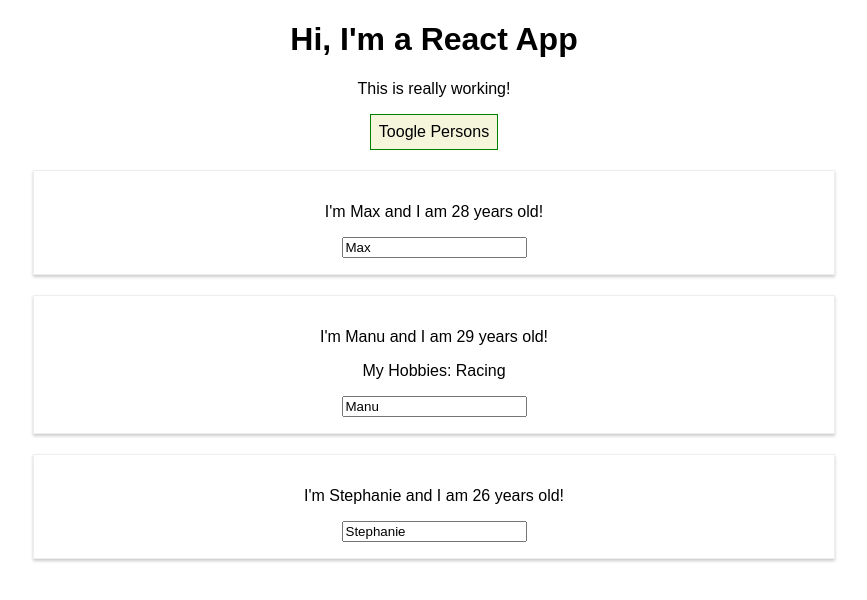
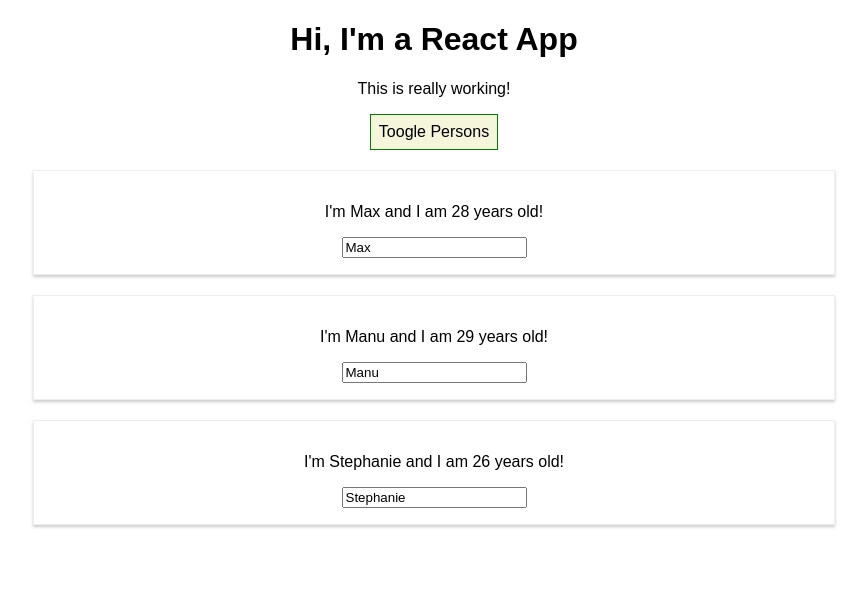
Before and after one commit to ArtCortijo/react-guide, a React (Create React App) app: page / in a window 1280 px wide. Shown: the top 600 px of the page, without its empty margins (206-1073 px from the left). Built offline with nearby package versions, Linux system fonts and the light colour scheme.

Commit message:
Outputting Lists

```diff
--- a/src/App.js
+++ b/src/App.js
@@ -57,23 +57,11 @@
     if (this.state.showPersons) {
       persons = (
         <div>
-          <Person
-            name={this.state.persons[0].name}
-            age={this.state.persons[0].age}
-          />
-          <Person
-            name={this.state.persons[1].name}
-            age={this.state.persons[1].age}
-            // passing methods as props
-            click={this.switchNameHandler.bind(this, 'Kali')}
-            changed={this.nameChangeHandler}
-          >
-            My Hobbies: Racing
-          </Person>
-          <Person
-            name={this.state.persons[2].name}
-            age={this.state.persons[2].age}
-          />
+          {/* Outputting lists */}
+          {/* Map simply maps every element in a given array such as our persons array here into something else */}
+          {this.state.persons.map((person) => {
+            return <Person name={person.name} age={person.age} />;
+          })}
         </div>
       );
     }
```
